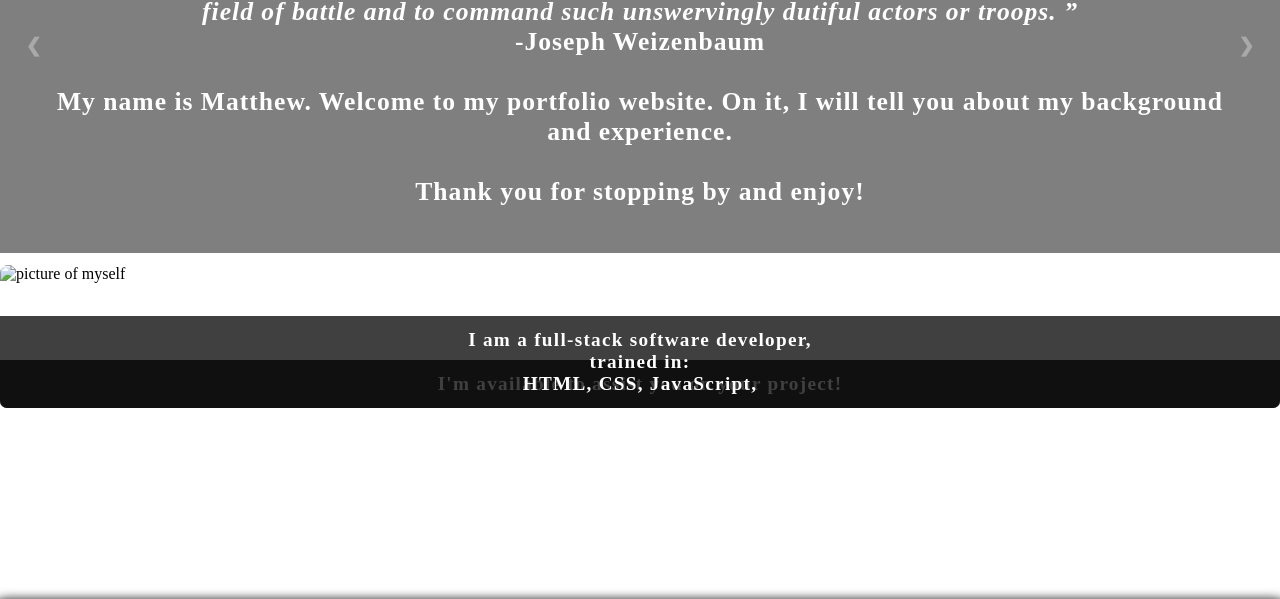
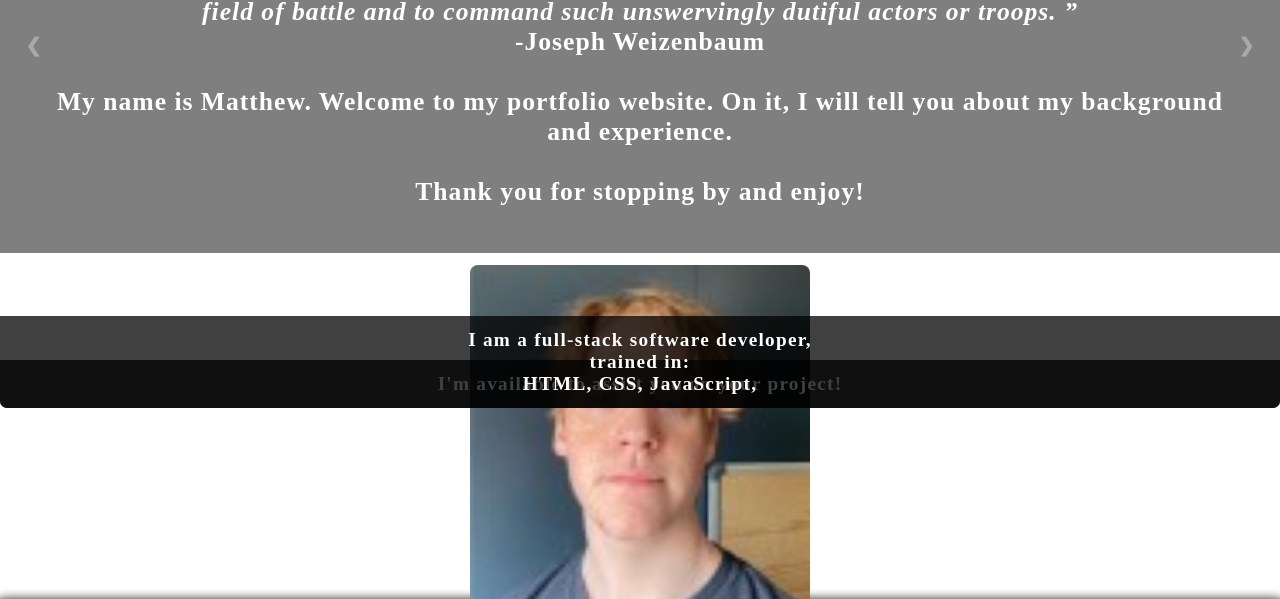
Before and after one commit to mrg3442/Portfolio_Website, a plain HTML site: page index.html in a window 1280 px wide. Shown: the part 392-991 px from the top of the page. Drawn offline with Linux system fonts and the light colour scheme.

Commit message:
added personal photo

```diff
--- a/index.html
+++ b/index.html
@@ -50,7 +50,7 @@
         <div id="Slideshow">
             <div id="Slideshow_Background">
                 <div id="Container">
-                    <img class="SlideShow_Images" src="images/Sqaure Personal Photo.png" alt="picture of myself">
+                    <img class="SlideShow_Images" src="./images/PersonalPhoto.jpeg" alt="picture of myself">
                     <div class="text">I'm available to assist you on your project!</div>
                 </div>
                 <!-- Slide 2 of 6 -->
```
Also changed, not shown: images/PersonalPhoto.jpeg (added), 1 other file.
